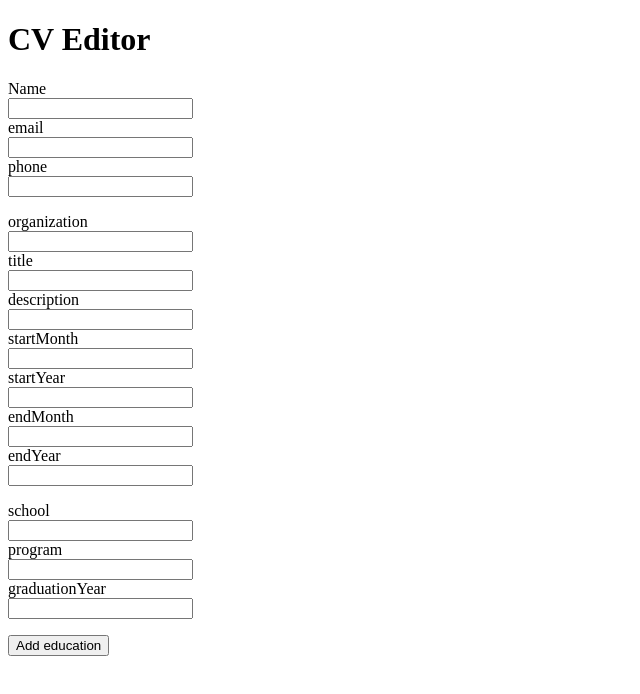
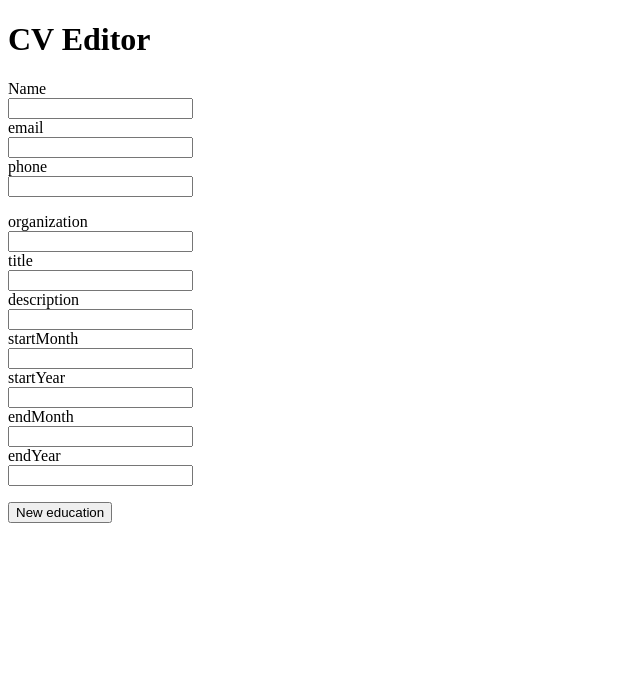
Before and after one commit to amirobinsonmuto/cv-project, a React (Create React App) app: page / in a window 1280 px wide. Shown: the top 694 px of the page, without its empty margins (0-640 px from the left). Built offline with nearby package versions, Linux system fonts and the light colour scheme.

Commit message:
Add EducationForm component

```diff
--- /dev/null
+++ b/src/components/Input/EducationForm.js
@@ -0,0 +1,70 @@
+import React from "react";
+import uniqid from "uniqid";
+import EducationOutput from "../Output/EducationOutput";
+
+class EducationForm extends React.Component {
+  constructor() {
+    super();
+    this.state = {
+      education: {
+        id: uniqid(),
+        school: "",
+        program: "",
+        graduationYear: "",
+      },
+    };
+  }
+
+  handleChange = (event) => {
+    if (event.target.id === "school") {
+      this.setState({
+        education: {
+          id: this.state.education.id,
+          school: event.target.value,
+          program: this.state.education.program,
+          graduationYear: this.state.education.graduationYear,
+        },
+      });
+    } else if (event.target.id === "program") {
+      this.setState({
+        education: {
+          id: this.state.education.id,
+          school: this.state.education.school,
+          program: event.target.value,
+          graduationYear: this.state.education.graduationYear,
+        },
+      });
+    } else {
+      this.setState({
+        education: {
+          id: this.state.education.id,
+          school: this.state.education.school,
+          program: this.state.education.program,
+          graduationYear: event.target.value,
+        },
+      });
+    }
+  };
+
+  render() {
+    return (
+      <div>
+        <form>
+          <label htmlFor="school">school</label>
+          <input type="text" id="school" onChange={this.handleChange} />
+          <label htmlFor="program">program</label>
+          <input type="text" id="program" onChange={this.handleChange} />
+          <label htmlFor="graduationYear">graduationYear</label>
+          <input type="text" id="graduationYear" onChange={this.handleChange} />
+        </form>
+        <EducationOutput
+          school={this.state.education.school}
+          program={this.state.education.program}
+          graduationYear={this.state.education.graduationYear}
+        />
+      </div>
+    );
+  }
+}
+
+export default EducationForm;
--- a/src/components/Input/EducationInput.js
+++ b/src/components/Input/EducationInput.js
@@ -1,56 +1,32 @@
 import React from "react";
-import EducationOutput from "../Output/EducationOutput";
+import EducationForm from "./EducationForm";
 
 class EducationInput extends React.Component {
   constructor() {
     super();
     this.state = {
-      education: {
-        school: "",
-        program: "",
-        graduationYear: "",
-      },
+      educationFormList: [],
     };
   }
 
-  handleChange = (event) => {
-    if (event.target.id === "school") {
-      this.setState({
-        education: { school: event.target.value },
-      });
-    } else if (event.target.id === "program") {
-      this.setState({
-        education: { program: event.target.value },
-      });
-    } else {
-      this.setState({
-        education: { graduationYear: event.target.value },
-      });
-    }
+  addForm = () => {
+    this.setState({
+      educationFormList: this.state.educationFormList.concat(
+        <EducationForm key={this.state.educationFormList.length} />
+      ),
+    });
+    console.log(this.state.educationFormList);
   };
+
+  addOutput = () => {};
 
   render() {
     return (
       <div>
         <section>
-          <form>
-            <label htmlFor="school">school</label>
-            <input type="text" id="school" onChange={this.handleChange} />
-            <label htmlFor="program">program</label>
-            <input type="text" id="program" onChange={this.handleChange} />
-            <label htmlFor="graduationYear">graduationYear</label>
-            <input
-              type="text"
-              id="graduationYear"
-              onChange={this.handleChange}
-            />
-          </form>
-          <EducationOutput
-            school={this.state.education.school}
-            program={this.state.education.program}
-            graduationYear={this.state.education.graduationYear}
-          />
-          <button>Add education</button>
+          <button onClick={this.addForm}>New education</button>
+          {this.state.educationFormList}
+          {/* <EducationOutput educationList={this.state.educationList} /> */}
         </section>
       </div>
     );
```
